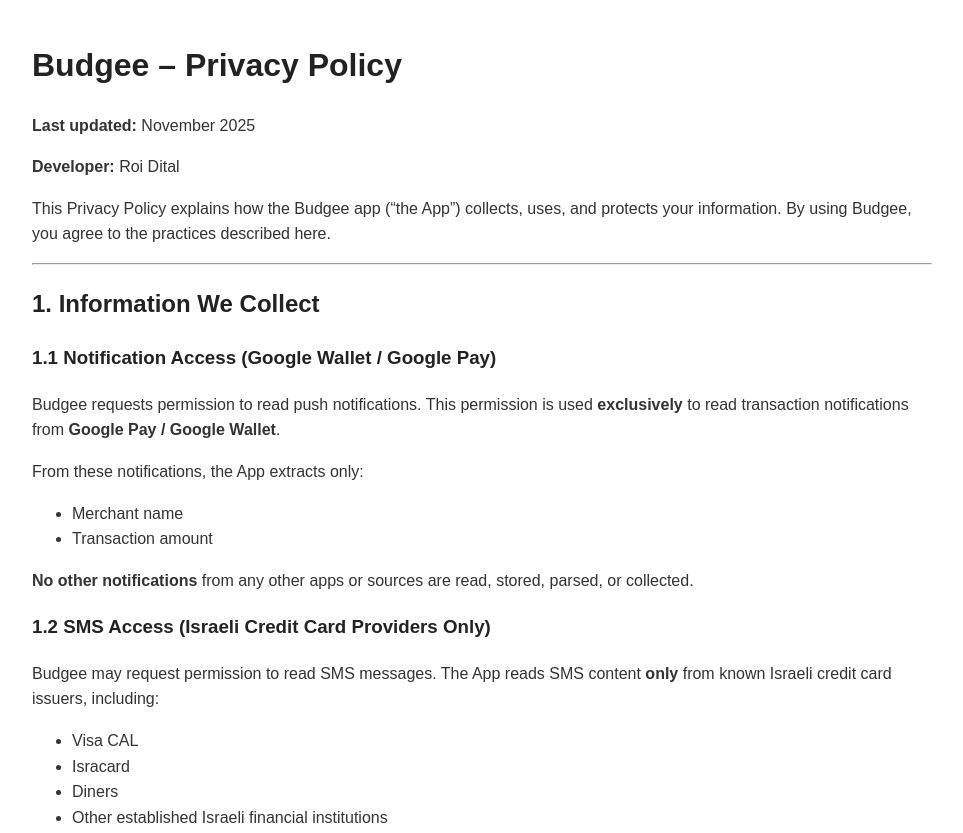
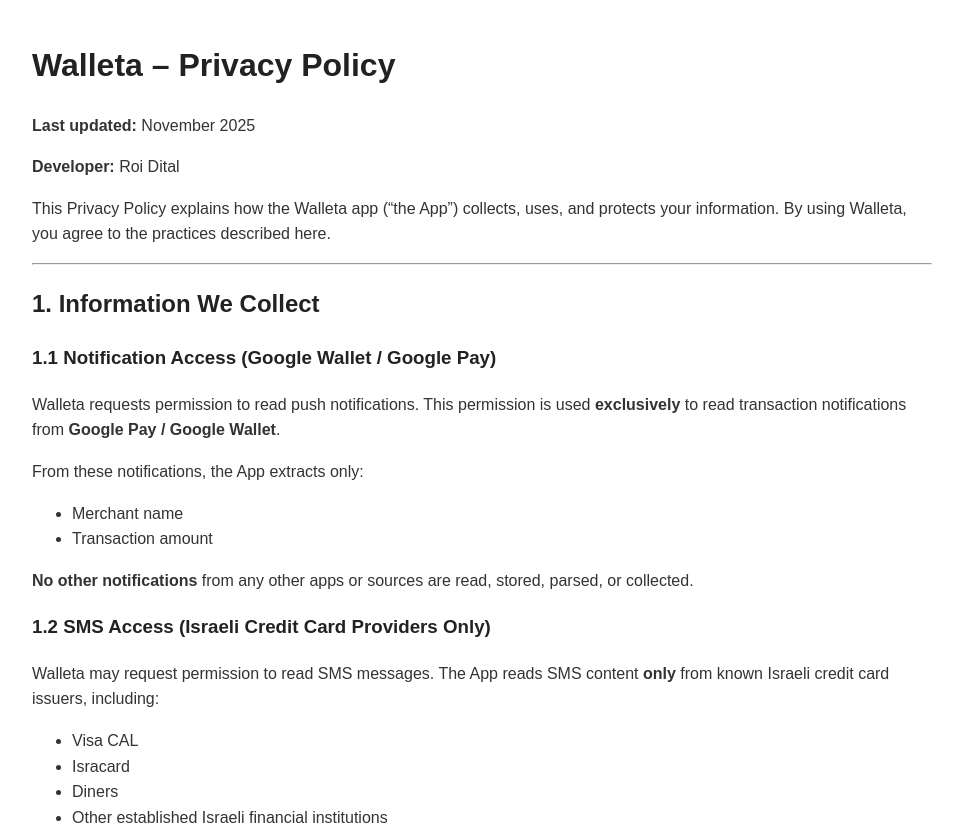
Before and after one commit to roidital/budgee_web_pages, a plain HTML site: page privacy_policy.html in a window 1280 px wide. Shown: the top 833 px of the page, without its empty margins (158-1121 px from the left). Drawn offline with Linux system fonts and the light colour scheme.

Commit message:
Update privacy policy with the new app's name: Walleta

```diff
--- a/privacy_policy.html
+++ b/privacy_policy.html
@@ -3,7 +3,7 @@
 <head>
     <meta charset="UTF-8" />
     <meta name="viewport" content="width=device-width, initial-scale=1.0" />
-    <title>Budgee – Privacy Policy</title>
+    <title>Walleta – Privacy Policy</title>
     <style>
         body {
             font-family: Arial, sans-serif;
@@ -20,13 +20,13 @@
 </head>
 <body>
 
-<h1>Budgee – Privacy Policy</h1>
+<h1>Walleta – Privacy Policy</h1>
 <p><strong>Last updated:</strong> November 2025</p>
 <p><strong>Developer:</strong> Roi Dital</p>
 
 <p>
-    This Privacy Policy explains how the Budgee app (“the App”) collects, uses, and protects
-    your information. By using Budgee, you agree to the practices described here.
+    This Privacy Policy explains how the Walleta app (“the App”) collects, uses, and protects
+    your information. By using Walleta, you agree to the practices described here.
 </p>
 
 <hr />
@@ -35,7 +35,7 @@
 
 <h3>1.1 Notification Access (Google Wallet / Google Pay)</h3>
 <p>
-    Budgee requests permission to read push notifications. This permission is used
+    Walleta requests permission to read push notifications. This permission is used
     <strong>exclusively</strong> to read transaction notifications from
     <strong>Google Pay / Google Wallet</strong>.
 </p>
@@ -51,7 +51,7 @@
 
 <h3>1.2 SMS Access (Israeli Credit Card Providers Only)</h3>
 <p>
-    Budgee may request permission to read SMS messages. The App reads SMS content
+    Walleta may request permission to read SMS messages. The App reads SMS content
     <strong>only</strong> from known Israeli credit card issuers, including:
 </p>
 <ul>
@@ -90,7 +90,7 @@
 
 <h3>1.4 Authentication Information</h3>
 <p>
-    Budgee uses <strong>Firebase Authentication</strong> to manage user login.
+    Walleta uses <strong>Firebase Authentication</strong> to manage user login.
     Firebase securely stores your:
 </p>
 <ul>
@@ -122,7 +122,7 @@
 
 <h2>3. Optional Data Sharing With OpenAI (ChatGPT)</h2>
 <p>
-    Some optional features in Budgee allow users to receive insights or summaries
+    Some optional features in Walleta allow users to receive insights or summaries
     using OpenAI's ChatGPT API.
 </p>
 
@@ -177,7 +177,7 @@
 
 <h2>6. Children’s Privacy</h2>
 <p>
-    Budgee is not intended for use by individuals under the age of 13.
+    Walleta is not intended for use by individuals under the age of 13.
     We do not knowingly collect information from children.
 </p>
 
```
